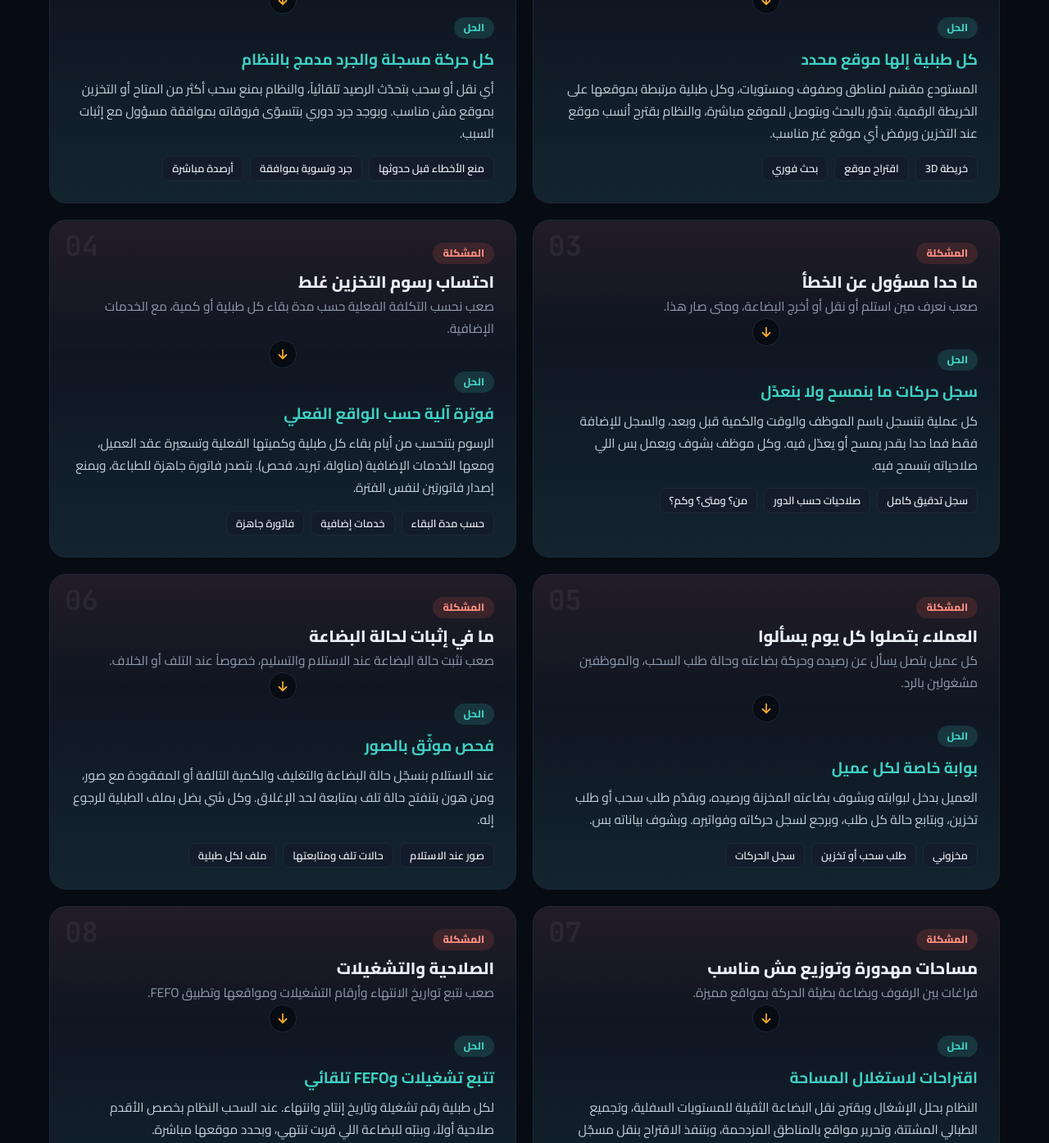
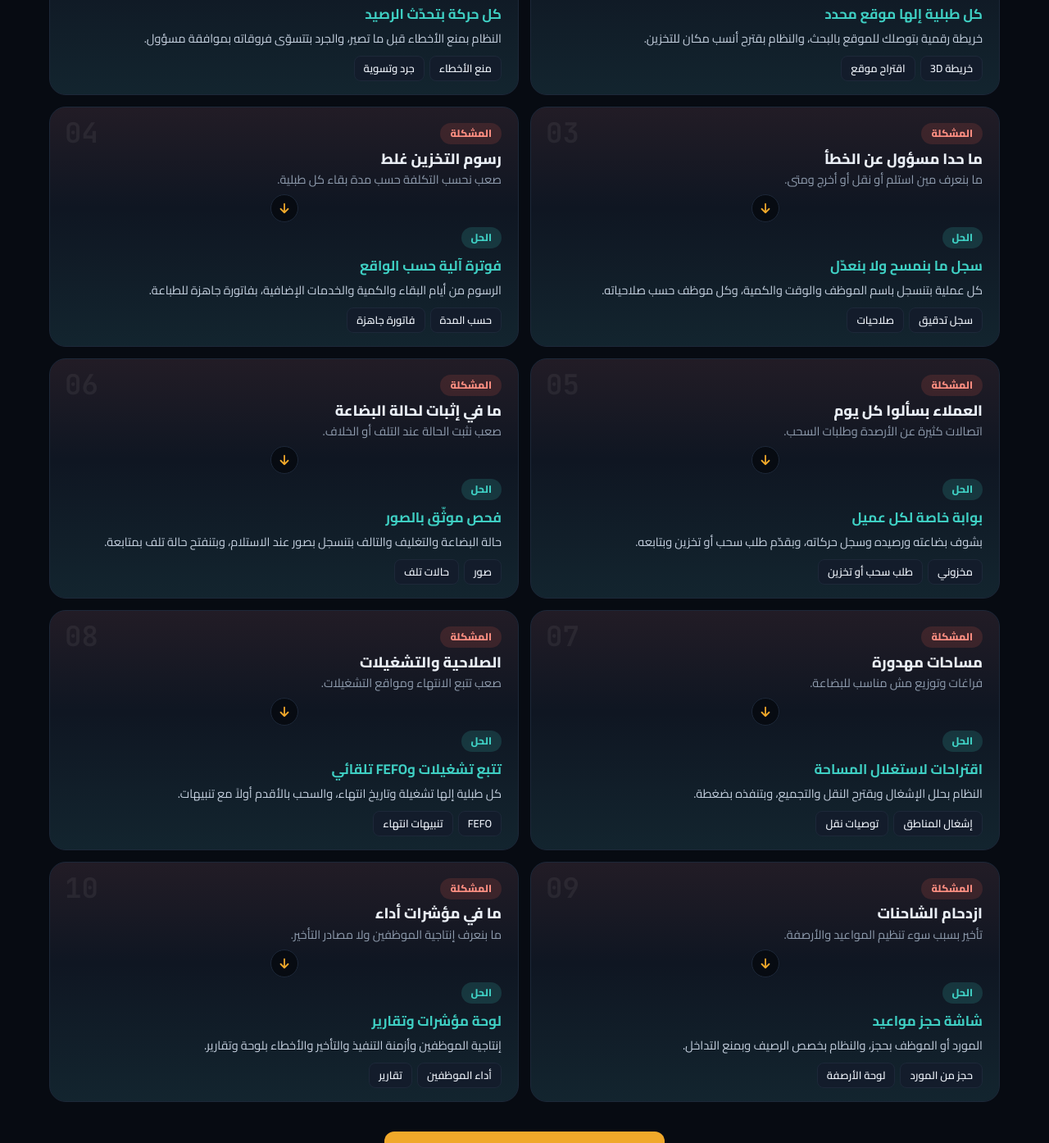
Before and after one commit to OsaidGhnaimat/custom-wherehouse-demo, a plain HTML site: page index.html in a window 1280 px wide. Shown: the part 2462-3856 px from the top of the page at 82% size. Drawn offline with Linux system fonts and the light colour scheme.

Commit message:
Landing: shorten problems/solutions section
Co-Authored-By: Claude Sonnet 5.5 <noreply@anthropic.com>
Claude-Session: https://claude.ai/code/session_019qPCJo3osfagjwAKYKgJpc

```diff
--- a/index.html
+++ b/index.html
@@ -182,19 +182,19 @@ footer{border-top:1px solid var(--line);padding-block:26px;text-align:center;col
 @media(prefers-reduced-motion:reduce){*{animation:none!important;transition:none!important}.rv{opacity:1;transform:none}}
 
 /* ---- problems -> solutions ---- */
-.sol-grid{display:grid;grid-template-columns:repeat(2,1fr);gap:20px;margin-top:44px}
+.sol-grid{display:grid;grid-template-columns:repeat(2,1fr);gap:14px;margin-top:32px}
 .sol{position:relative;border:1px solid var(--line);border-radius:20px;background:var(--panel);overflow:hidden;display:flex;flex-direction:column}
 .sol .sn{position:absolute;top:14px;left:18px;font-family:var(--mono);font-size:34px;font-weight:800;color:rgba(255,255,255,.06);line-height:1}
-.sol .sp{padding:24px 26px 18px;background:linear-gradient(180deg,rgba(224,88,74,.09),transparent)}
-.sol .ss{padding:18px 26px 26px;background:linear-gradient(0deg,rgba(63,208,196,.08),transparent);flex:1}
-.sol h3{font-size:20px;margin:8px 0 4px}.sol h4{font-size:19px;margin:8px 0 6px;color:var(--teal)}
-.sol p{color:var(--mute);font-size:15.5px;margin:0}
+.sol .sp{padding:16px 20px 24px;background:linear-gradient(180deg,rgba(224,88,74,.09),transparent)}
+.sol .ss{padding:20px 20px 16px;background:linear-gradient(0deg,rgba(63,208,196,.08),transparent);flex:1}
+.sol h3{font-size:18px;margin:6px 0 2px}.sol h4{font-size:17px;margin:6px 0 2px;color:var(--teal)}
+.sol p{color:var(--mute);font-size:14.5px;line-height:1.6;margin:0}
 .sol .ss p{color:#c5d0df}
 .sol .sa{height:0;position:relative;z-index:2;display:flex;justify-content:center}
 .sol .sa svg{width:34px;height:34px;padding:7px;margin-top:-17px;border-radius:50%;background:var(--bg);border:1px solid var(--line);color:var(--amber)}
 .tag{display:inline-block;font-size:12.5px;font-weight:800;padding:2px 12px;border-radius:99px}
 .tag.red{background:rgba(224,88,74,.16);color:#ff8f82}.tag.teal{background:rgba(63,208,196,.16);color:var(--teal)}
-.chips{display:flex;flex-wrap:wrap;gap:8px;margin-top:14px}
+.chips{display:flex;flex-wrap:wrap;gap:6px;margin-top:10px}
 .chips span{font-size:13px;font-weight:600;padding:3px 11px;border-radius:8px;border:1px solid var(--line);background:var(--panel2);color:var(--text)}
 .sol-cta{margin-top:36px;text-align:center}
 @media(max-width:820px){.sol-grid{grid-template-columns:1fr}}
@@ -253,52 +253,52 @@ footer{border-top:1px solid var(--line);padding-block:26px;text-align:center;col
   </div>
 </section>
 
-<section id="solutions">
+<section id="solutions" style="padding-block:60px">
   <div class="wrap">
     <div class="eyebrow rv">المشاكل اللي بنحلها</div>
-    <h2 class="rv">كل مشكلة بتواجهها بالمستودع، <span class="hl">إلها حل واضح بالنظام</span></h2>
-    <p class="lead rv">هذي أكثر 10 مشاكل بتتكرر عند شركات التخزين واللوجستيات. هيك بنحلها وحدة وحدة.</p>
+    <h2 class="rv">مشاكل المستودع، <span class="hl">وحلولها بالنظام</span></h2>
+    <p class="lead rv">10 مشاكل بتتكرر بالمستودعات، وهيك بنحلها.</p>
     <div class="sol-grid">
       <article class="sol rv"><div class="sn">01</div>
-        <div class="sp"><span class="tag red">المشكلة</span><h3>ما نعرف وين الطبلية بالضبط</h3><p>النظام بعرف الكمية، بس مش دايماً بعرف مكان كل طبلية أو صنف داخل المستودع.</p></div>
+        <div class="sp"><span class="tag red">المشكلة</span><h3>ما نعرف وين الطبلية بالضبط</h3><p>نعرف الكمية بس مش مكان كل طبلية.</p></div>
         <div class="sa" aria-hidden="true"><svg viewBox="0 0 24 24" fill="none" stroke="currentColor" stroke-width="2.4" stroke-linecap="round" stroke-linejoin="round"><path d="M12 5v14M6 13l6 6 6-6"/></svg></div>
-        <div class="ss"><span class="tag teal">الحل</span><h4>كل طبلية إلها موقع محدد</h4><p>المستودع مقسّم لمناطق وصفوف ومستويات، وكل طبلية مرتبطة بموقعها على الخريطة الرقمية. بتدوّر بالبحث وبتوصل للموقع مباشرة، والنظام بقترح أنسب موقع عند التخزين وبرفض أي موقع غير مناسب.</p><div class="chips"><span>خريطة 3D</span><span>اقتراح موقع</span><span>بحث فوري</span></div></div></article>
+        <div class="ss"><span class="tag teal">الحل</span><h4>كل طبلية إلها موقع محدد</h4><p>خريطة رقمية بتوصلك للموقع بالبحث، والنظام بقترح أنسب مكان للتخزين.</p><div class="chips"><span>خريطة 3D</span><span>اقتراح موقع</span></div></div></article>
       <article class="sol rv"><div class="sn">02</div>
-        <div class="sp"><span class="tag red">المشكلة</span><h3>فروقات بين الكمية الفعلية والمسجلة</h3><p>نقل أو سحب أو إدخال غلط بخلي الأرقام تختلف عن الواقع.</p></div>
+        <div class="sp"><span class="tag red">المشكلة</span><h3>فروقات بين الفعلي والمسجّل</h3><p>نقل أو سحب أو إدخال غلط بغيّر الأرقام.</p></div>
         <div class="sa" aria-hidden="true"><svg viewBox="0 0 24 24" fill="none" stroke="currentColor" stroke-width="2.4" stroke-linecap="round" stroke-linejoin="round"><path d="M12 5v14M6 13l6 6 6-6"/></svg></div>
-        <div class="ss"><span class="tag teal">الحل</span><h4>كل حركة مسجلة والجرد مدمج بالنظام</h4><p>أي نقل أو سحب بتحدّث الرصيد تلقائياً، والنظام بمنع سحب أكثر من المتاح أو التخزين بموقع مش مناسب. وبوجد جرد دوري بتتسوّى فروقاته بموافقة مسؤول مع إثبات السبب.</p><div class="chips"><span>منع الأخطاء قبل حدوثها</span><span>جرد وتسوية بموافقة</span><span>أرصدة مباشرة</span></div></div></article>
+        <div class="ss"><span class="tag teal">الحل</span><h4>كل حركة بتحدّث الرصيد</h4><p>النظام بمنع الأخطاء قبل ما تصير، والجرد بتتسوّى فروقاته بموافقة مسؤول.</p><div class="chips"><span>منع الأخطاء</span><span>جرد وتسوية</span></div></div></article>
       <article class="sol rv"><div class="sn">03</div>
-        <div class="sp"><span class="tag red">المشكلة</span><h3>ما حدا مسؤول عن الخطأ</h3><p>صعب نعرف مين استلم أو نقل أو أخرج البضاعة، ومتى صار هذا.</p></div>
+        <div class="sp"><span class="tag red">المشكلة</span><h3>ما حدا مسؤول عن الخطأ</h3><p>ما بنعرف مين استلم أو نقل أو أخرج ومتى.</p></div>
         <div class="sa" aria-hidden="true"><svg viewBox="0 0 24 24" fill="none" stroke="currentColor" stroke-width="2.4" stroke-linecap="round" stroke-linejoin="round"><path d="M12 5v14M6 13l6 6 6-6"/></svg></div>
-        <div class="ss"><span class="tag teal">الحل</span><h4>سجل حركات ما بنمسح ولا بنعدّل</h4><p>كل عملية بتنسجل باسم الموظف والوقت والكمية قبل وبعد، والسجل للإضافة فقط فما حدا بقدر يمسح أو يعدّل فيه. وكل موظف بشوف ويعمل بس اللي صلاحياته بتسمح فيه.</p><div class="chips"><span>سجل تدقيق كامل</span><span>صلاحيات حسب الدور</span><span>من؟ ومتى؟ وكم؟</span></div></div></article>
+        <div class="ss"><span class="tag teal">الحل</span><h4>سجل ما بنمسح ولا بنعدّل</h4><p>كل عملية بتنسجل باسم الموظف والوقت والكمية، وكل موظف حسب صلاحياته.</p><div class="chips"><span>سجل تدقيق</span><span>صلاحيات</span></div></div></article>
       <article class="sol rv"><div class="sn">04</div>
-        <div class="sp"><span class="tag red">المشكلة</span><h3>احتساب رسوم التخزين غلط</h3><p>صعب نحسب التكلفة الفعلية حسب مدة بقاء كل طبلية أو كمية، مع الخدمات الإضافية.</p></div>
+        <div class="sp"><span class="tag red">المشكلة</span><h3>رسوم التخزين غلط</h3><p>صعب نحسب التكلفة حسب مدة بقاء كل طبلية.</p></div>
         <div class="sa" aria-hidden="true"><svg viewBox="0 0 24 24" fill="none" stroke="currentColor" stroke-width="2.4" stroke-linecap="round" stroke-linejoin="round"><path d="M12 5v14M6 13l6 6 6-6"/></svg></div>
-        <div class="ss"><span class="tag teal">الحل</span><h4>فوترة آلية حسب الواقع الفعلي</h4><p>الرسوم بتنحسب من أيام بقاء كل طبلية وكميتها الفعلية وتسعيرة عقد العميل، ومعها الخدمات الإضافية (مناولة، تبريد، فحص). بتصدر فاتورة جاهزة للطباعة، وبمنع إصدار فاتورتين لنفس الفترة.</p><div class="chips"><span>حسب مدة البقاء</span><span>خدمات إضافية</span><span>فاتورة جاهزة</span></div></div></article>
+        <div class="ss"><span class="tag teal">الحل</span><h4>فوترة آلية حسب الواقع</h4><p>الرسوم من أيام البقاء والكمية والخدمات الإضافية، بفاتورة جاهزة للطباعة.</p><div class="chips"><span>حسب المدة</span><span>فاتورة جاهزة</span></div></div></article>
       <article class="sol rv"><div class="sn">05</div>
-        <div class="sp"><span class="tag red">المشكلة</span><h3>العملاء بتصلوا كل يوم يسألوا</h3><p>كل عميل بتصل يسأل عن رصيده وحركة بضاعته وحالة طلب السحب، والموظفين مشغولين بالرد.</p></div>
+        <div class="sp"><span class="tag red">المشكلة</span><h3>العملاء بسألوا كل يوم</h3><p>اتصالات كثيرة عن الأرصدة وطلبات السحب.</p></div>
         <div class="sa" aria-hidden="true"><svg viewBox="0 0 24 24" fill="none" stroke="currentColor" stroke-width="2.4" stroke-linecap="round" stroke-linejoin="round"><path d="M12 5v14M6 13l6 6 6-6"/></svg></div>
-        <div class="ss"><span class="tag teal">الحل</span><h4>بوابة خاصة لكل عميل</h4><p>العميل بدخل لبوابته وبشوف بضاعته المخزنة ورصيده، وبقدّم طلب سحب أو طلب تخزين، وبتابع حالة كل طلب، وبرجع لسجل حركاته وفواتيره. وبشوف بياناته بس.</p><div class="chips"><span>مخزوني</span><span>طلب سحب أو تخزين</span><span>سجل الحركات</span></div></div></article>
+        <div class="ss"><span class="tag teal">الحل</span><h4>بوابة خاصة لكل عميل</h4><p>بشوف بضاعته ورصيده وسجل حركاته، وبقدّم طلب سحب أو تخزين وبتابعه.</p><div class="chips"><span>مخزوني</span><span>طلب سحب أو تخزين</span></div></div></article>
       <article class="sol rv"><div class="sn">06</div>
-        <div class="sp"><span class="tag red">المشكلة</span><h3>ما في إثبات لحالة البضاعة</h3><p>صعب نثبت حالة البضاعة عند الاستلام والتسليم، خصوصاً عند التلف أو الخلاف.</p></div>
+        <div class="sp"><span class="tag red">المشكلة</span><h3>ما في إثبات لحالة البضاعة</h3><p>صعب نثبت الحالة عند التلف أو الخلاف.</p></div>
         <div class="sa" aria-hidden="true"><svg viewBox="0 0 24 24" fill="none" stroke="currentColor" stroke-width="2.4" stroke-linecap="round" stroke-linejoin="round"><path d="M12 5v14M6 13l6 6 6-6"/></svg></div>
-        <div class="ss"><span class="tag teal">الحل</span><h4>فحص موثّق بالصور</h4><p>عند الاستلام بنسجّل حالة البضاعة والتغليف والكمية التالفة أو المفقودة مع صور، ومن هون بتنفتح حالة تلف بمتابعة لحد الإغلاق. وكل شي بضل بملف الطبلية للرجوع إله.</p><div class="chips"><span>صور عند الاستلام</span><span>حالات تلف ومتابعتها</span><span>ملف لكل طبلية</span></div></div></article>
+        <div class="ss"><span class="tag teal">الحل</span><h4>فحص موثّق بالصور</h4><p>حالة البضاعة والتغليف والتالف بتنسجل بصور عند الاستلام، وبتنفتح حالة تلف بمتابعة.</p><div class="chips"><span>صور</span><span>حالات تلف</span></div></div></article>
       <article class="sol rv"><div class="sn">07</div>
-        <div class="sp"><span class="tag red">المشكلة</span><h3>مساحات مهدورة وتوزيع مش مناسب</h3><p>فراغات بين الرفوف وبضاعة بطيئة الحركة بمواقع مميزة.</p></div>
+        <div class="sp"><span class="tag red">المشكلة</span><h3>مساحات مهدورة</h3><p>فراغات وتوزيع مش مناسب للبضاعة.</p></div>
         <div class="sa" aria-hidden="true"><svg viewBox="0 0 24 24" fill="none" stroke="currentColor" stroke-width="2.4" stroke-linecap="round" stroke-linejoin="round"><path d="M12 5v14M6 13l6 6 6-6"/></svg></div>
-        <div class="ss"><span class="tag teal">الحل</span><h4>اقتراحات لاستغلال المساحة</h4><p>النظام بحلل الإشغال وبقترح نقل البضاعة الثقيلة للمستويات السفلية، وتجميع الطبالي المشتتة، وتحرير مواقع بالمناطق المزدحمة، وبتنفذ الاقتراح بنقل مسجّل بضغطة.</p><div class="chips"><span>إشغال المناطق</span><span>توصيات نقل</span><span>تجميع الطبالي</span></div></div></article>
+        <div class="ss"><span class="tag teal">الحل</span><h4>اقتراحات لاستغلال المساحة</h4><p>النظام بحلل الإشغال وبقترح النقل والتجميع، وبتنفذه بضغطة.</p><div class="chips"><span>إشغال المناطق</span><span>توصيات نقل</span></div></div></article>
       <article class="sol rv"><div class="sn">08</div>
-        <div class="sp"><span class="tag red">المشكلة</span><h3>الصلاحية والتشغيلات</h3><p>صعب نتبع تواريخ الانتهاء وأرقام التشغيلات ومواقعها وتطبيق FEFO.</p></div>
+        <div class="sp"><span class="tag red">المشكلة</span><h3>الصلاحية والتشغيلات</h3><p>صعب تتبع الانتهاء ومواقع التشغيلات.</p></div>
         <div class="sa" aria-hidden="true"><svg viewBox="0 0 24 24" fill="none" stroke="currentColor" stroke-width="2.4" stroke-linecap="round" stroke-linejoin="round"><path d="M12 5v14M6 13l6 6 6-6"/></svg></div>
-        <div class="ss"><span class="tag teal">الحل</span><h4>تتبع تشغيلات وFEFO تلقائي</h4><p>لكل طبلية رقم تشغيلة وتاريخ إنتاج وانتهاء. عند السحب النظام بخصص الأقدم صلاحية أولاً، وبنبّه للبضاعة اللي قربت تنتهي، وبحدد موقعها مباشرة.</p><div class="chips"><span>رقم تشغيلة</span><span>FEFO</span><span>تنبيهات انتهاء</span></div></div></article>
+        <div class="ss"><span class="tag teal">الحل</span><h4>تتبع تشغيلات وFEFO تلقائي</h4><p>كل طبلية إلها تشغيلة وتاريخ انتهاء، والسحب بالأقدم أولاً مع تنبيهات.</p><div class="chips"><span>FEFO</span><span>تنبيهات انتهاء</span></div></div></article>
       <article class="sol rv"><div class="sn">09</div>
-        <div class="sp"><span class="tag red">المشكلة</span><h3>ازدحام الشاحنات والتحميل</h3><p>تأخير بالاستلام والتسليم بسبب سوء تنظيم المواعيد والأرصفة.</p></div>
+        <div class="sp"><span class="tag red">المشكلة</span><h3>ازدحام الشاحنات</h3><p>تأخير بسبب سوء تنظيم المواعيد والأرصفة.</p></div>
         <div class="sa" aria-hidden="true"><svg viewBox="0 0 24 24" fill="none" stroke="currentColor" stroke-width="2.4" stroke-linecap="round" stroke-linejoin="round"><path d="M12 5v14M6 13l6 6 6-6"/></svg></div>
-        <div class="ss"><span class="tag teal">الحل</span><h4>شاشة حجز مواعيد</h4><p>المورد أو الموظف المسؤول بحجز موعد، والنظام بخصص الرصيف وبمنع تداخل المواعيد، وبعرض التقويم يومي وأسبوعي وشهري مع لوحة الأرصفة وحالة كل شاحنة.</p><div class="chips"><span>حجز من المورد</span><span>منع التداخل</span><span>لوحة الأرصفة</span></div></div></article>
+        <div class="ss"><span class="tag teal">الحل</span><h4>شاشة حجز مواعيد</h4><p>المورد أو الموظف بحجز، والنظام بخصص الرصيف وبمنع التداخل.</p><div class="chips"><span>حجز من المورد</span><span>لوحة الأرصفة</span></div></div></article>
       <article class="sol rv"><div class="sn">10</div>
-        <div class="sp"><span class="tag red">المشكلة</span><h3>ما في مؤشرات أداء تشغيلية</h3><p>ما بنعرف إنتاجية الموظفين ولا أوقات تنفيذ الطلبات ولا مصادر التأخير والأخطاء.</p></div>
+        <div class="sp"><span class="tag red">المشكلة</span><h3>ما في مؤشرات أداء</h3><p>ما بنعرف إنتاجية الموظفين ولا مصادر التأخير.</p></div>
         <div class="sa" aria-hidden="true"><svg viewBox="0 0 24 24" fill="none" stroke="currentColor" stroke-width="2.4" stroke-linecap="round" stroke-linejoin="round"><path d="M12 5v14M6 13l6 6 6-6"/></svg></div>
-        <div class="ss"><span class="tag teal">الحل</span><h4>لوحة مؤشرات وتقارير</h4><p>لوحة تحكم بتعرض الإشغال والطلبات المتأخرة والأخطاء، وصفحة أداء الموظفين، وتقارير بتتصدّر وتطبع تغطي أوقات التنفيذ ومصادر التأخير.</p><div class="chips"><span>إنتاجية الموظفين</span><span>أزمنة التنفيذ</span><span>تقارير للتصدير</span></div></div></article>
+        <div class="ss"><span class="tag teal">الحل</span><h4>لوحة مؤشرات وتقارير</h4><p>إنتاجية الموظفين وأزمنة التنفيذ والتأخير والأخطاء بلوحة وتقارير.</p><div class="chips"><span>أداء الموظفين</span><span>تقارير</span></div></div></article>
     </div>
     <div class="sol-cta rv"><a class="btn btn-call" href="platform.html">جرّب هالحلول على منصة التشغيل التجريبية</a></div>
   </div>
```
